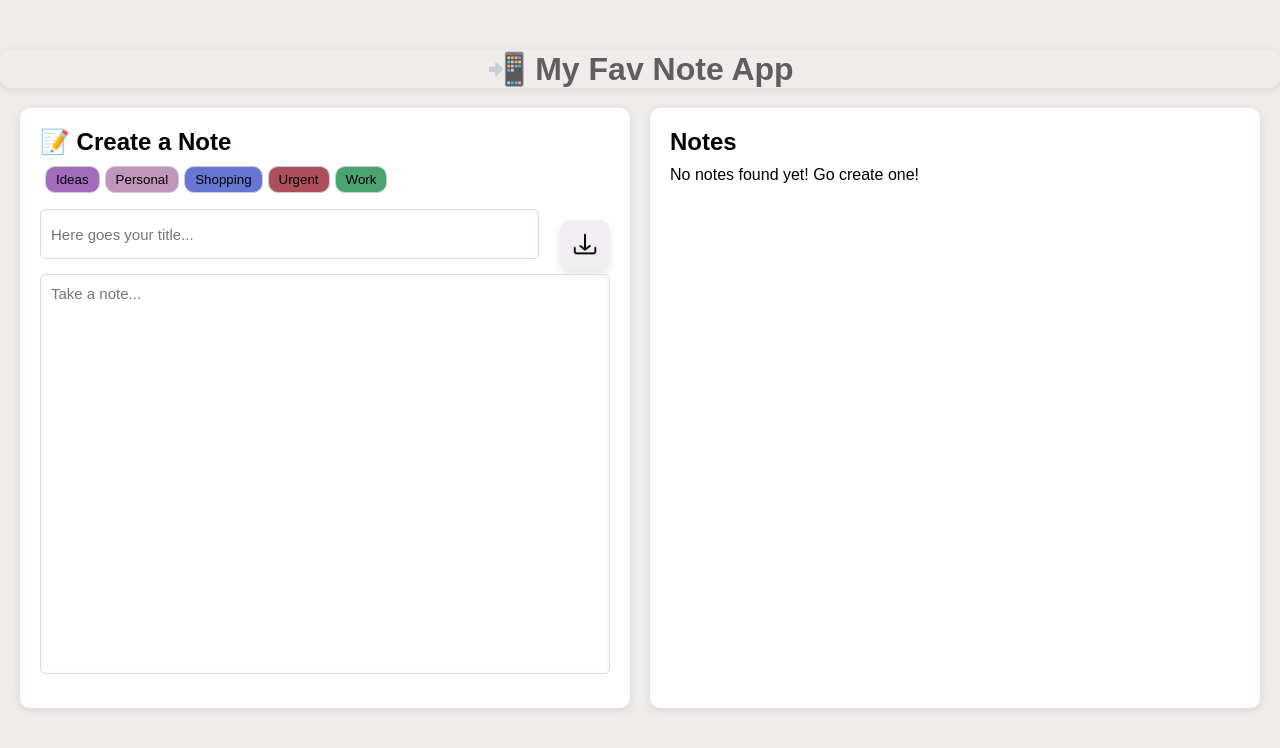
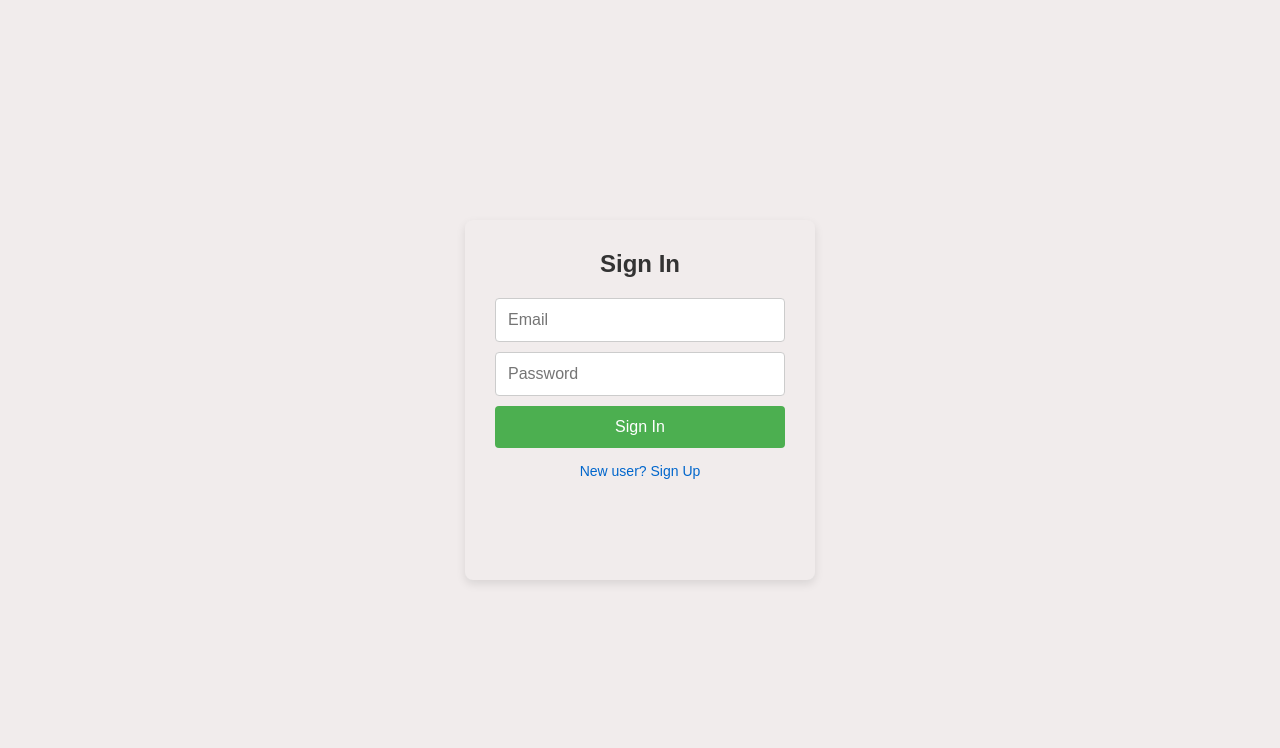
Before and after one commit to XiaoweiZhao1010/My-fav-note-app, a React (Vite) app: page / in a window 1280 px wide. Shown: the top 748 px of the page. Built offline with nearby package versions, Linux system fonts and the light colour scheme.

Commit message:
Added User Authentication

```diff
--- a/src/App.jsx
+++ b/src/App.jsx
@@ -3,8 +3,13 @@ import { useState, useEffect } from "react";
 import CreateNote from "./components/CreateNote";
 import Header from "./components/Header";
 import SideContainer from "./components/SideContainer";
+import AuthForm from "./components/AuthForm";
 
 function App() {
+  const [user, setUser] = useState(() => {
+    const savedUser = localStorage.getItem("currentUser");
+    return savedUser ? JSON.parse(savedUser) : null;
+  });
   const [notes, setNotes] = useState(() => {
     const savedNotes = localStorage.getItem("notes");
     return savedNotes ? JSON.parse(savedNotes) : [];
@@ -24,6 +29,16 @@ function App() {
       console.log(selectedNote);
     }
   }, [selectedNote]);
+
+  //Load notes when user logs in or changes
+  useEffect(() => {
+    if (user) {
+      const savedNotes = localStorage.getItem(`notes-${user.uid}`);
+      setNotes(savedNotes ? JSON.parse(savedNotes) : []);
+    } else {
+      setNotes([]);
+    }
+  }, [user]);
   const filteredNotes = selectedTag
     ? notes.filter((note) => note.tag === selectedTag)
     : notes;
@@ -85,7 +100,7 @@ function App() {
     }
     setNotes(updatedNotes);
 
-    localStorage.setItem("notes", JSON.stringify(updatedNotes));
+    localStorage.setItem(`notes-${user.uid}`, JSON.stringify(updatedNotes));
     setSelectedTag("");
     setNewNote({ noteId: null, title: "", content: "", tag: "" });
   };
@@ -99,12 +114,45 @@ function App() {
     const updatedNotes = notes.filter((note) => note.noteId !== id);
 
     setNotes(updatedNotes);
-    localStorage.setItem("notes", JSON.stringify(updatedNotes));
+    localStorage.setItem(`notes-${user.uid}`, JSON.stringify(updatedNotes));
   };
+  const handleLogout = () => {
+    localStorage.removeItem("currentUser");
+    // localStorage.removeItem(`notes-${user.uid}`);
+    setUser(null);
+    // setNotes([]);
+  };
+  if (!user) {
+    return <AuthForm onLogin={setUser} />;
+  }
 
   return (
     <>
       <Header />
+      <button
+        onClick={handleLogout}
+        style={{
+          position: "fixed",
+          top: "5px",
+          right: "10px",
+          padding: "10px 20px",
+          backgroundColor: "#d1d5db",
+          color: "#fff",
+          border: "none",
+          borderRadius: "5px",
+          fontSize: "16px",
+          cursor: "pointer",
+          transition: "all 0.3s ease",
+        }}
+        onMouseEnter={(e) => {
+          e.target.style.backgroundColor = "rgb(173, 78, 91)";
+        }}
+        onMouseLeave={(e) => {
+          e.target.style.backgroundColor = "#d1d5db";
+        }}
+      >
+        Log Out
+      </button>
       <div className="app-container">
         <CreateNote
           handleInputChange={handleInputChange}
--- /dev/null
+++ b/src/components/AuthForm.jsx
@@ -0,0 +1,185 @@
+import { useState } from "react";
+export default function AuthForm({ onLogin }) {
+  const [isSignUp, setIsSignUp] = useState(false);
+  const [email, setEmail] = useState("");
+  const [password, setPassword] = useState("");
+  const [errors, setErrors] = useState({
+    email: "",
+    password: "",
+  });
+  const setError = (name, message) => {
+    setErrors((prevErrors) => ({
+      ...prevErrors,
+      [name]: message,
+    }));
+    return;
+  };
+  const handleAuth = (e) => {
+    e.preventDefault();
+    const users = JSON.parse(localStorage.getItem("users") || "[]");
+
+    if (!email) {
+      setError("email", "Email is required");
+      return;
+    }
+    if (!password) {
+      setError("password", "Password is required");
+      return;
+    }
+
+    if (isSignUp) {
+      const userExists = users.find((user) => user.email === email);
+      if (userExists) {
+        setError("email", "User already exists");
+        return;
+      }
+      if (password?.length < 6) {
+        setError("password", "Password must be at least 6 characters long");
+        return;
+      }
+      if (!/\S+@\S+\.\S+/.test(email)) {
+        setError("email", "Please enter a valid email address");
+        return;
+      }
+      if (password === email) {
+        setError("password", "Password cannot be the same as email");
+        return;
+      }
+      if (password.includes(" ")) {
+        setError("password", "Password cannot contain spaces");
+        return;
+      }
+
+      const newUser = { email, password, uid: Date.now().toString() };
+      localStorage.setItem("users", JSON.stringify([...users, newUser]));
+      localStorage.setItem("currentUser", JSON.stringify(newUser));
+      onLogin(newUser);
+    } else {
+      const user = users.find(
+        (u) => u.email === email && u.password === password
+      );
+      if (!user) {
+        setError("email", "Invalid credentials");
+        return;
+      }
+      localStorage.setItem("currentUser", JSON.stringify(user));
+      onLogin(user);
+    }
+  };
+
+  return (
+    <div
+      style={{
+        display: "flex",
+        justifyContent: "center",
+        alignItems: "center",
+        height: "100vh",
+        backgroundColor: "rgb(241, 236, 236)",
+      }}
+    >
+      <form
+        onSubmit={handleAuth}
+        style={{
+          padding: "30px",
+          maxWidth: "350px",
+          width: "100%",
+          height: "360px",
+          backgroundColor: "rgb(241, 236, 236)",
+          borderRadius: "8px",
+          boxShadow: "0 4px 10px rgba(0, 0, 0, 0.1)",
+          display: "flex",
+          flexDirection: "column",
+        }}
+      >
+        <h2
+          style={{
+            textAlign: "center",
+            marginBottom: "20px",
+            fontSize: "24px",
+            color: "#333",
+          }}
+        >
+          {isSignUp ? "Sign Up" : "Sign In"}
+        </h2>
+        <input
+          placeholder="Email"
+          value={email}
+          onChange={(e) => setEmail(e.target.value)}
+          style={{
+            padding: "12px",
+            marginBottom: "10px",
+            borderRadius: "4px",
+            border: "1px solid #ccc",
+            fontSize: "16px",
+            outline: "none",
+            transition: "all 0.3s ease",
+          }}
+        />
+        {errors.email && (
+          <p
+            style={{
+              color: "red",
+              fontSize: "14px",
+              marginBottom: "5px",
+            }}
+          >
+            {errors.email}
+          </p>
+        )}
+        <input
+          type="password"
+          placeholder="Password"
+          value={password}
+          onChange={(e) => setPassword(e.target.value)}
+          style={{
+            padding: "12px",
+            marginBottom: "10px",
+            borderRadius: "4px",
+            border: "1px solid #ccc",
+            fontSize: "16px",
+            outline: "none",
+            transition: "all 0.3s ease",
+          }}
+        />
+        {errors.password && (
+          <p
+            style={{
+              color: "red",
+              fontSize: "14px",
+              marginBottom: "5px",
+            }}
+          >
+            {errors.password}
+          </p>
+        )}
+        <button
+          type="submit"
+          style={{
+            padding: "12px",
+            backgroundColor: "#4CAF50",
+            color: "#fff",
+            border: "none",
+            borderRadius: "4px",
+            fontSize: "16px",
+            cursor: "pointer",
+            transition: "background-color 0.3s ease",
+          }}
+        >
+          {isSignUp ? "Sign Up" : "Sign In"}
+        </button>
+        <p
+          onClick={() => setIsSignUp(!isSignUp)}
+          style={{
+            textAlign: "center",
+            marginTop: "15px",
+            cursor: "pointer",
+            color: "#0066cc",
+            fontSize: "14px",
+          }}
+        >
+          {isSignUp ? "Already have an account? Sign In" : "New user? Sign Up"}
+        </p>
+      </form>
+    </div>
+  );
+}
```
Also changed, not shown: src/components/NotesList.jsx (deleted, +0 -24 lines).
